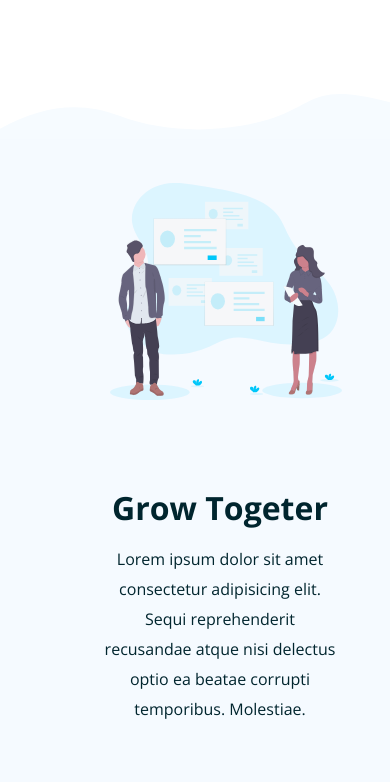
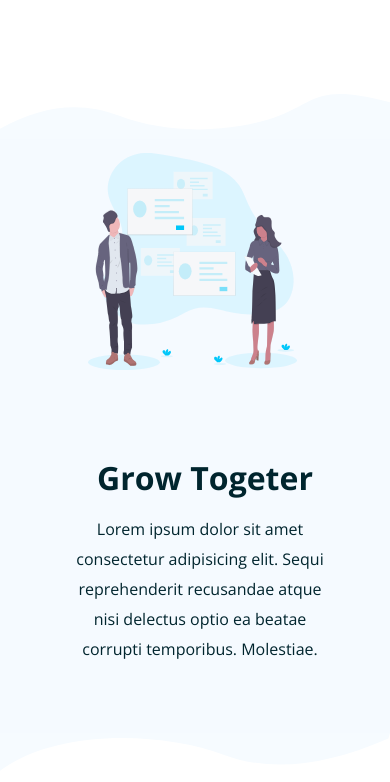
Before and after one commit to iasssm/landing-page.github.io, a plain HTML site: page index.html in a window 390 px wide. Shown: the part 1520-2302 px from the top of the page. Drawn offline with nearby package versions, Linux system fonts and the light colour scheme.

Commit message:
Update style.css

```diff
--- a/style.css
+++ b/style.css
@@ -140,13 +140,16 @@ main {
   flex-wrap: wrap;
   align-items: center;
   gap: 1rem;
-  padding: 50px;
+  padding: 20px;
   margin-top: -10px;
 }
 .elem-1,
 .info {
   flex: 1 1 17rem;
   margin-left: 50px;
+}
+.elem-1 h1 {
+  margin-left: -30px;
 }
 .elem-2,
 .newsletter {
@@ -328,20 +331,14 @@ input {
   .elements {
     text-align: center;
   }
-  .text-sections {
-    margin: 0;
-    margin-bottom: 20px;
-  }
   .image img {
     height: 80%;
     width: 80%;
+    margin-left: -5px;
   }
   .logo {
     width: 180px;
   }
-  /* .img {
-    width: 20px;
-  } */
 }
 
 @media (max-width: 800px) {
@@ -356,7 +353,6 @@ input {
     -webkit-flex-direction: column;
     -ms-flex-direction: column;
     flex-direction: column;
-    /* optional */
     -webkit-box-align: start;
     -moz-box-align: start;
     -ms-flex-align: start;
```
